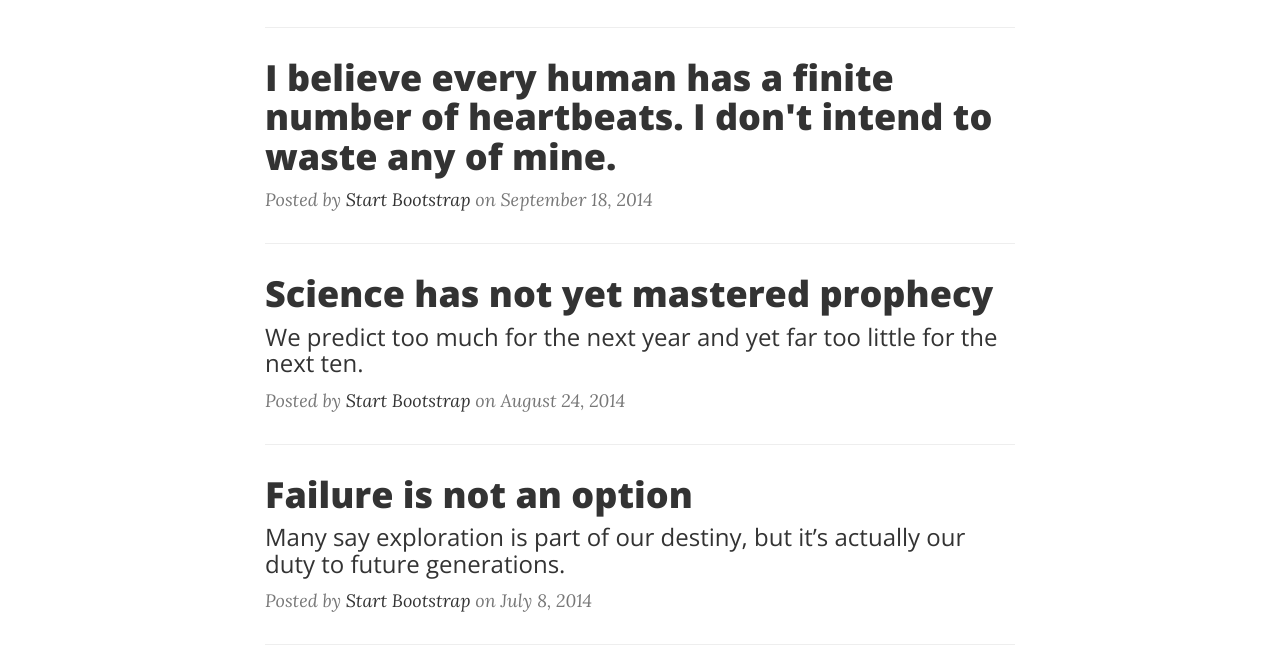
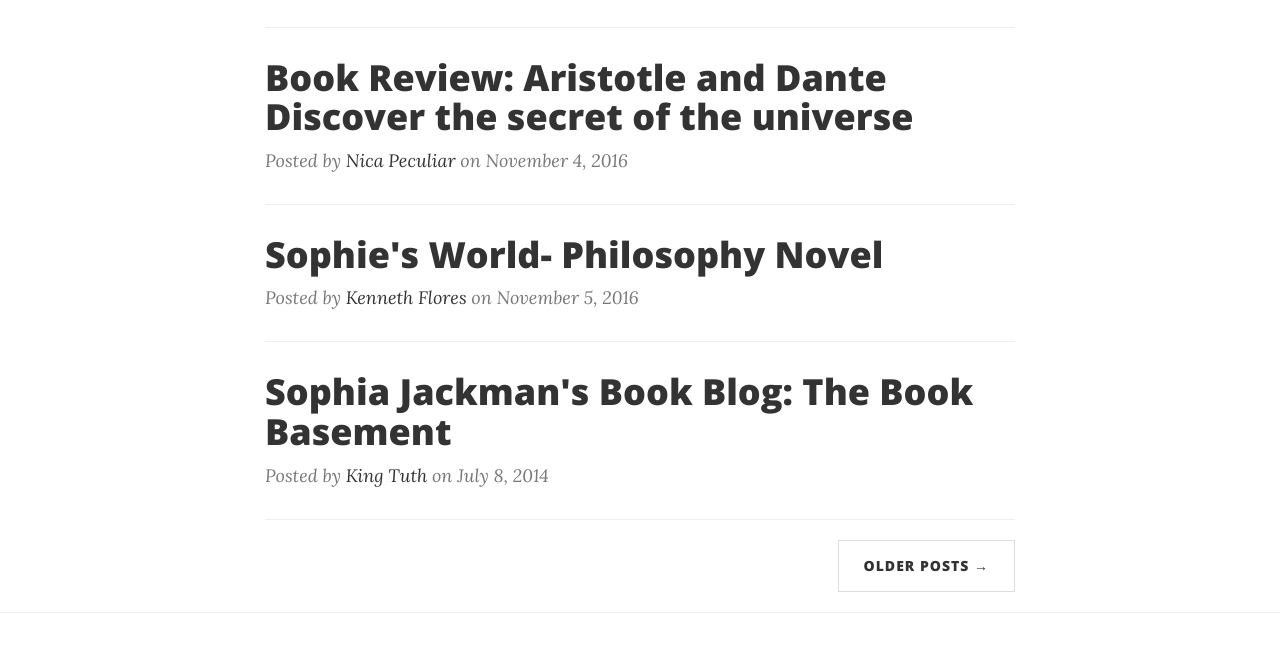
Before and after one commit to nicapungtilan/book, a website: page index.html in a window 1280 px wide. Shown: the part 648-1310 px from the top of the page. Drawn offline with nearby package versions, Linux system fonts and the light colour scheme.

Commit message:
Update index.html

```diff
--- a/index.html
+++ b/index.html
@@ -100,34 +100,28 @@
                 <div class="post-preview">
                     <a href="post.html">
                         <h2 class="post-title">
-                            I believe every human has a finite number of heartbeats. I don't intend to waste any of mine.
+                            Book Review: Aristotle and Dante Discover the secret of the universe
                         </h2>
                     </a>
-                    <p class="post-meta">Posted by <a href="#">Start Bootstrap</a> on September 18, 2014</p>
+                    <p class="post-meta">Posted by <a href="#">Nica Peculiar</a> on November 4, 2016</p>
                 </div>
                 <hr>
                 <div class="post-preview">
                     <a href="post.html">
                         <h2 class="post-title">
-                            Science has not yet mastered prophecy
+                            Sophie's World- Philosophy Novel
                         </h2>
-                        <h3 class="post-subtitle">
-                            We predict too much for the next year and yet far too little for the next ten.
-                        </h3>
                     </a>
-                    <p class="post-meta">Posted by <a href="#">Start Bootstrap</a> on August 24, 2014</p>
+                    <p class="post-meta">Posted by <a href="#">Kenneth Flores</a> on November 5, 2016</p>
                 </div>
                 <hr>
                 <div class="post-preview">
                     <a href="post.html">
                         <h2 class="post-title">
-                            Failure is not an option
+                            Sophia Jackman's Book Blog: The Book Basement
                         </h2>
-                        <h3 class="post-subtitle">
-                            Many say exploration is part of our destiny, but it’s actually our duty to future generations.
-                        </h3>
                     </a>
-                    <p class="post-meta">Posted by <a href="#">Start Bootstrap</a> on July 8, 2014</p>
+                    <p class="post-meta">Posted by <a href="#">King Tuth</a> on July 8, 2014</p>
                 </div>
                 <hr>
                 <!-- Pager -->
```
